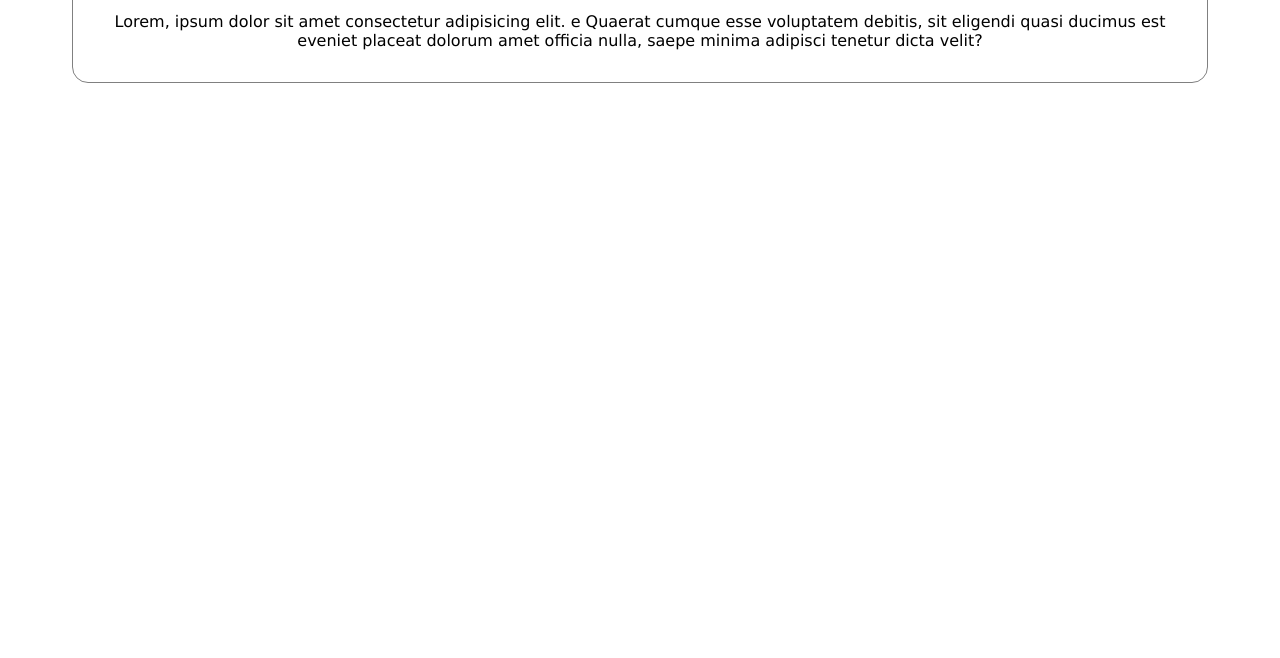
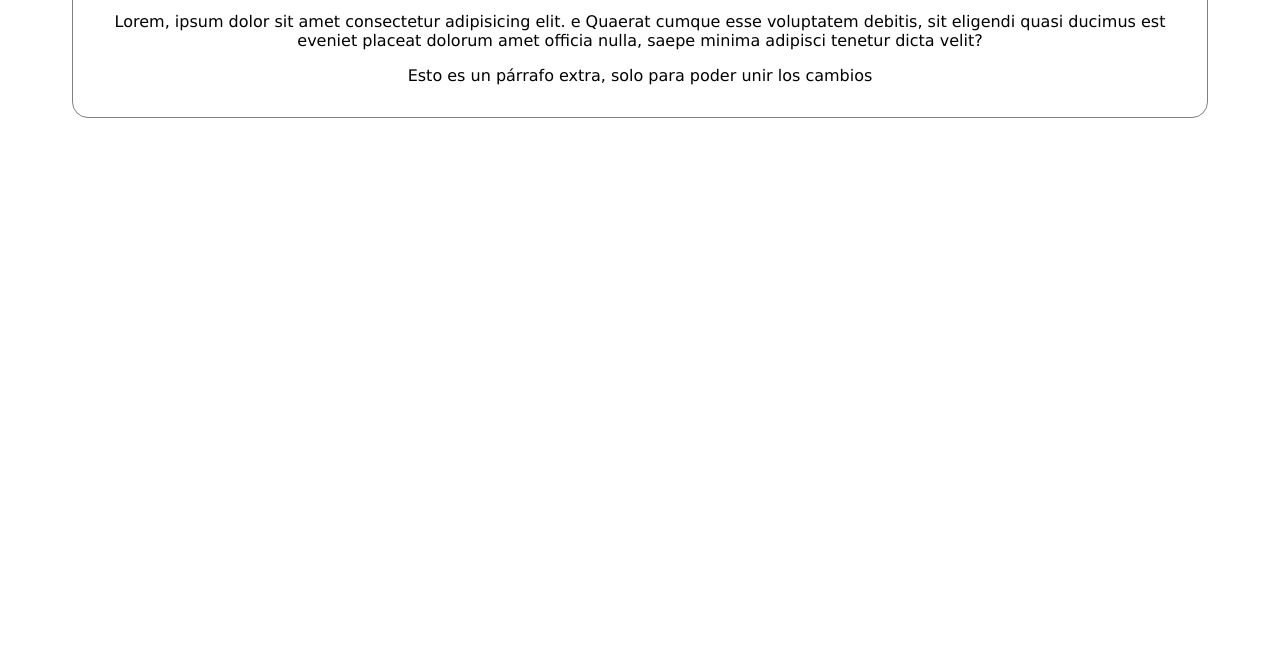
Before and after one commit to AyrtonAranibar/GitHubPractice, a plain HTML site: page index.html in a window 1280 px wide. Shown: the part 142-800 px from the top of the page. Drawn offline with Linux system fonts and the light colour scheme.

Commit message:
parrado añadido

```diff
--- a/index.html
+++ b/index.html
@@ -15,6 +15,9 @@
                 Quaerat cumque esse voluptatem debitis, sit eligendi quasi
                 ducimus est eveniet placeat dolorum amet officia nulla,
                 saepe minima adipisci tenetur dicta velit?</p>
+            <p>
+                Esto es un párrafo extra, solo para poder unir los cambios
+            </p>
         </div>
     </body>
 </html>
```
